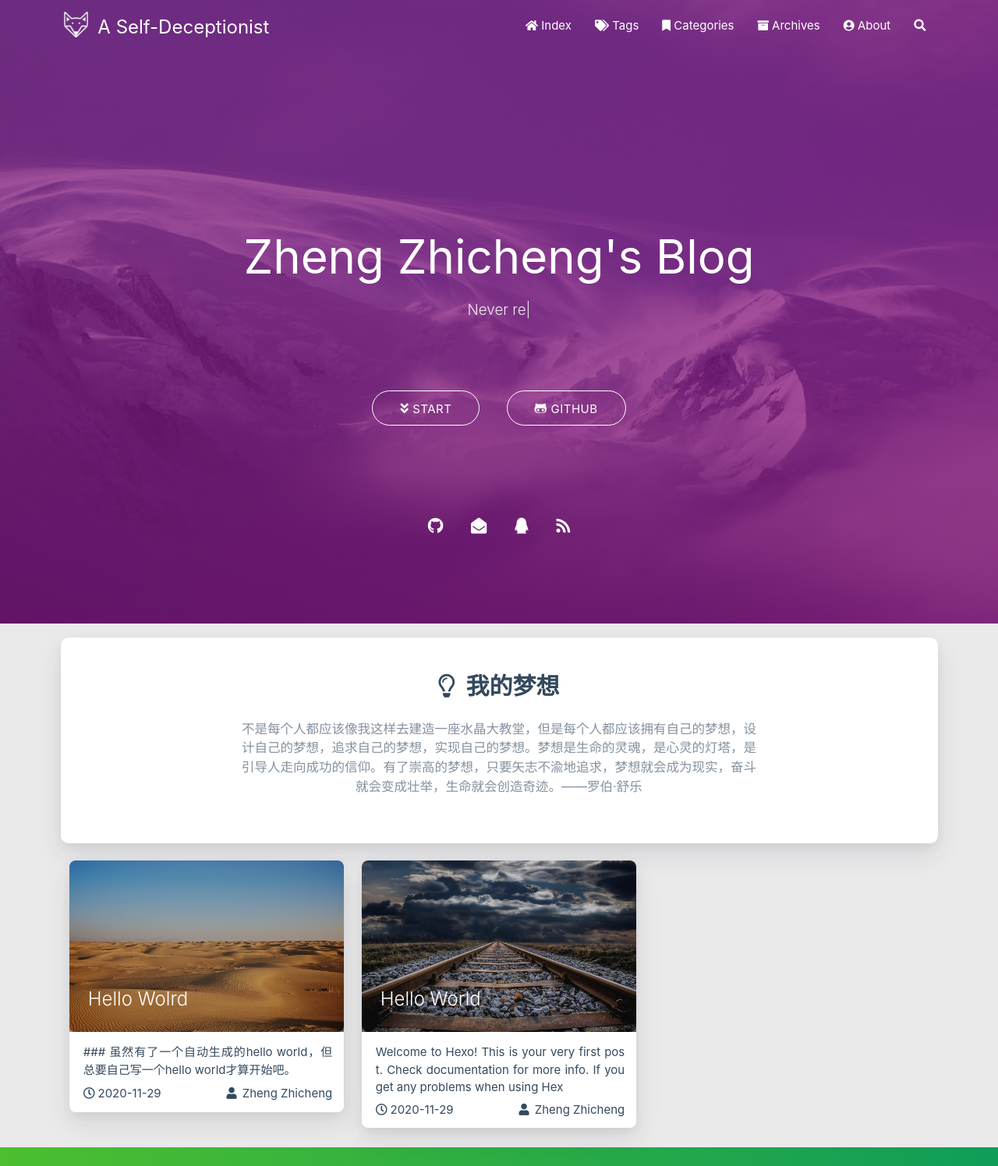
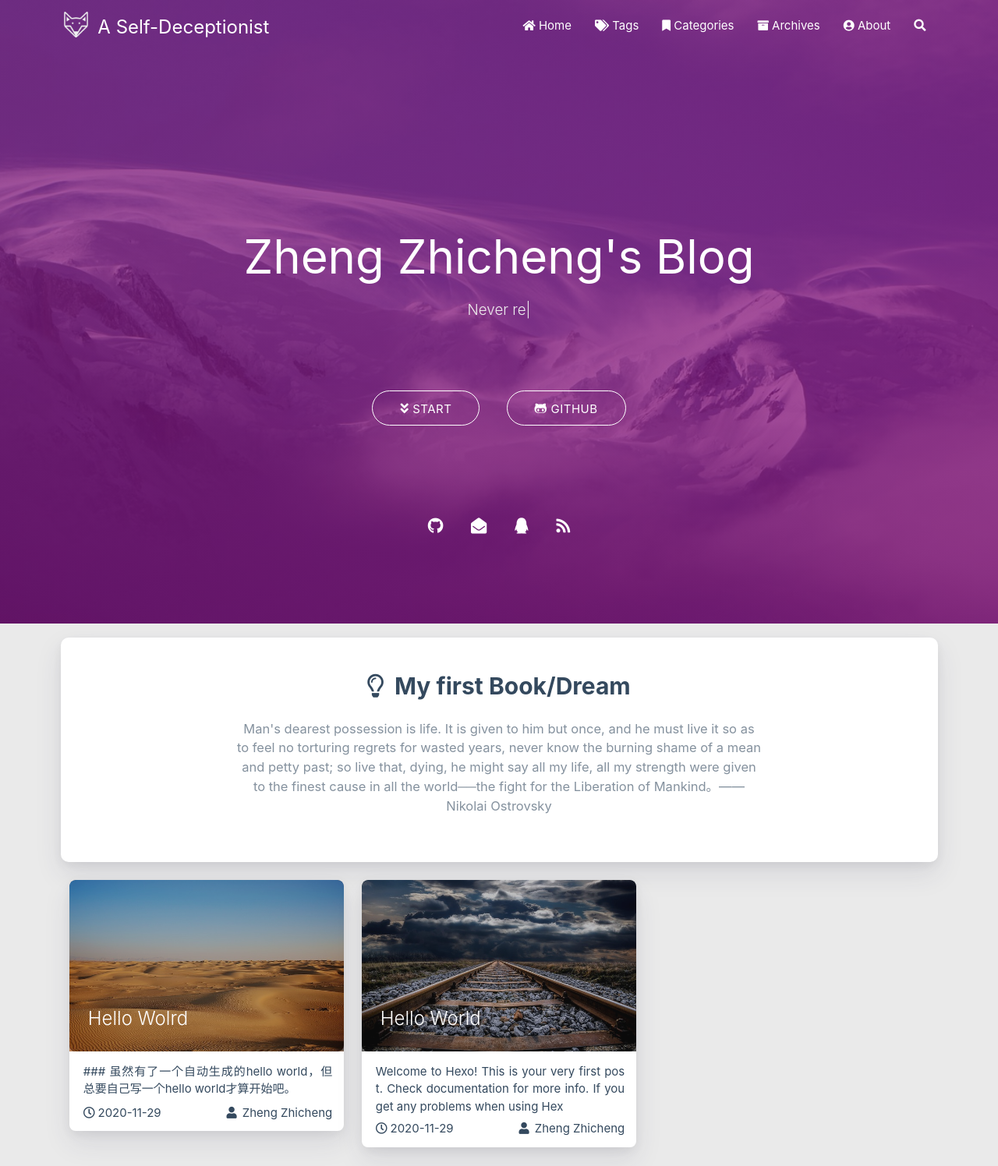
Before and after one commit to zhengfran/zhengzhicheng.github.io, a plain HTML site: page index.html in a window 1280 px wide. Shown: the top 1496 px of the page at 78% size. Drawn offline with nearby package versions, Linux system fonts and the light colour scheme; some packages are replaced by stand-ins of ours; a script that the page names is missing.

Commit message:
Site updated: 2020-11-29 22:38:16

```diff
--- a/index.html
+++ b/index.html
@@ -58,7 +58,7 @@
 
       <i class="fas fa-home" style="zoom: 0.6;"></i>
 
-      <span>Index</span>
+      <span>Home</span>
     </a>
 
   </li>
@@ -139,7 +139,7 @@
 
 			    <i class="fa-fw fas fa-home"></i>
 
-			Index
+			Home
 		</a>
 
         </li>
@@ -474,12 +474,12 @@
                         <div class="dream">
 
     <div class="title center-align">
-        <i class="far fa-lightbulb"></i>&nbsp;&nbsp;我的梦想
+        <i class="far fa-lightbulb"></i>&nbsp;&nbsp;My first Book/Dream
     </div>
 
     <div class="row">
         <div class="col l8 offset-l2 m10 offset-m1 s10 offset-s1 center-align text">
-            不是每个人都应该像我这样去建造一座水晶大教堂，但是每个人都应该拥有自己的梦想，设计自己的梦想，追求自己的梦想，实现自己的梦想。梦想是生命的灵魂，是心灵的灯塔，是引导人走向成功的信仰。有了崇高的梦想，只要矢志不渝地追求，梦想就会成为现实，奋斗就会变成壮举，生命就会创造奇迹。——罗伯·舒乐
+            Man&#39;s dearest possession is life. It is given to him but once, and he must live it so as to feel no torturing regrets for wasted years, never know the burning shame of a mean and petty past; so live that, dying, he might say all my life, all my strength were given to the finest cause in all the world──the fight for the Liberation of Mankind。——Nikolai Ostrovsky
         </div>
     </div>
 </div>
```
Also changed, not shown: 2020/11/29/Hello-Wolrd/index.html (+2 -2 lines), 2020/11/29/hello-world/index.html (+2 -2 lines), 404/index.html (+2 -2 lines), about/index.html (+2 -2 lines), archives/2020/11/index.html (+2 -2 lines), archives/2020/index.html (+2 -2 lines), archives/index.html (+2 -2 lines), categories/index.html (+2 -2 lines), tags/index.html (+2 -2 lines).
